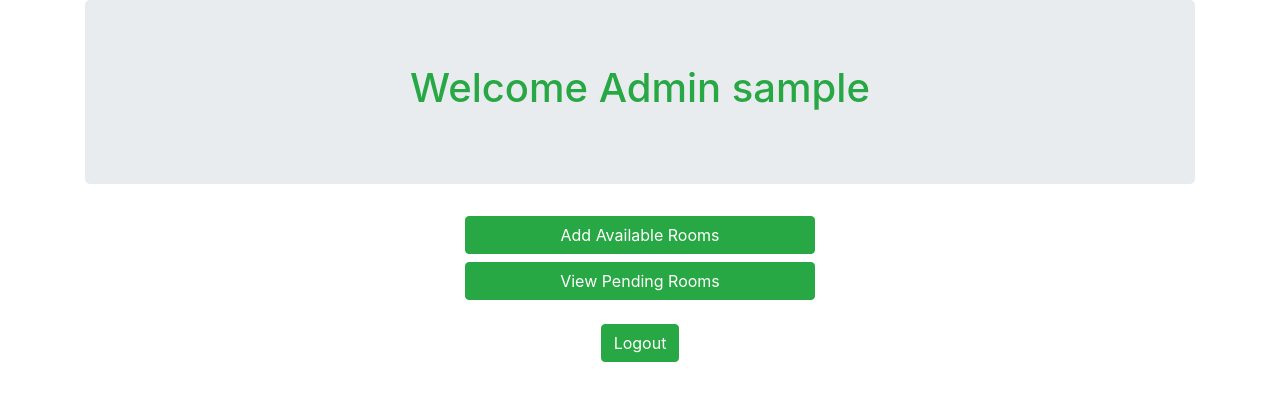
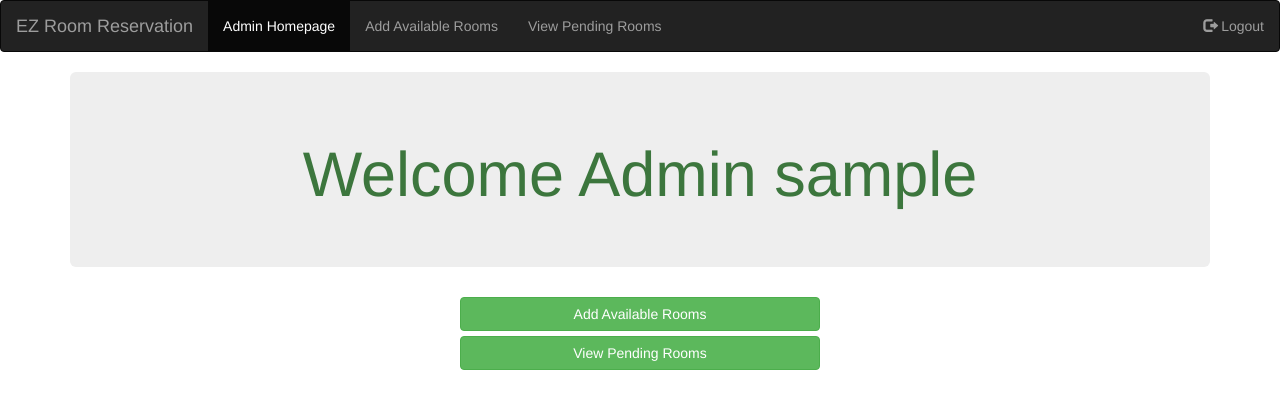
Before and after one commit to SofEng22016/blacknasarain, a PHP site: page /adminWindow.php in a window 1280 px wide. Shown: the top 409 px of the page. Run offline with PHP 8.4, Linux system fonts and the light colour scheme; the visitor is signed in with stand-in values (Sample User, id 1); some libraries are stand-ins or nearby versions.

Commit message:
Added navigation bar with new Bootstrap theme.

```diff
--- a/adminWindow.php
+++ b/adminWindow.php
@@ -15,11 +15,26 @@
 <head>
 <meta http-equiv="Content-Type" content="text/html; charset=Cp1252">
 <title>Admin Window</title>
-<link rel="stylesheet" href="http://bootswatch.com/superhero/bootstrap.min.css">
+<link rel="stylesheet" href="http://bootswatch.com/simplex/bootstrap.min.css">
 <script src="https://ajax.googleapis.com/ajax/libs/jquery/1.12.0/jquery.min.js"></script>
 <script src="http://maxcdn.bootstrapcdn.com/bootstrap/3.3.6/js/bootstrap.min.js"></script>
 </head>
-    <body>
+<body>
+<nav class="navbar navbar-inverse">
+<div class="container-fluid">
+<div class="navbar-header">
+<a class="navbar-brand" href="adminWindow.php">EZ Room Reservation</a>
+</div>
+<ul class="nav navbar-nav">
+<li class="active"><a href="adminWindow.php">Admin Homepage</a></li>
+<li><a href="addRoomsAdmin.php">Add Available Rooms</a></li>
+<li><a href="viewPendingRooms.php">View Pending Rooms</a></li>
+</ul>
+<ul class="nav navbar-nav navbar-right">
+<li><a href="logout.php"><span class="glyphicon glyphicon-log-out"></span> Logout</a></li>
+</ul>
+</div>
+</nav>
     <div class="container">
     	<div class = "jumbotron">
    			<?php
@@ -40,7 +55,7 @@
     ?>
 					<a href="addRoomsAdmin.php" class="btn btn-success btn-block" role="button">Add Available Rooms</a>
 					<a href="viewPendingRooms.php" class="btn btn-success btn-block" role="button">View Pending Rooms</a><br>
-					<p align ='center'><input type ="button" class="btn btn-success" onClick="window.location='logout.php'" value ="Logout"/></p></div>
+					</div>
 				<div class="col-md-4"></div>
 			</div>
 	</div>
```
